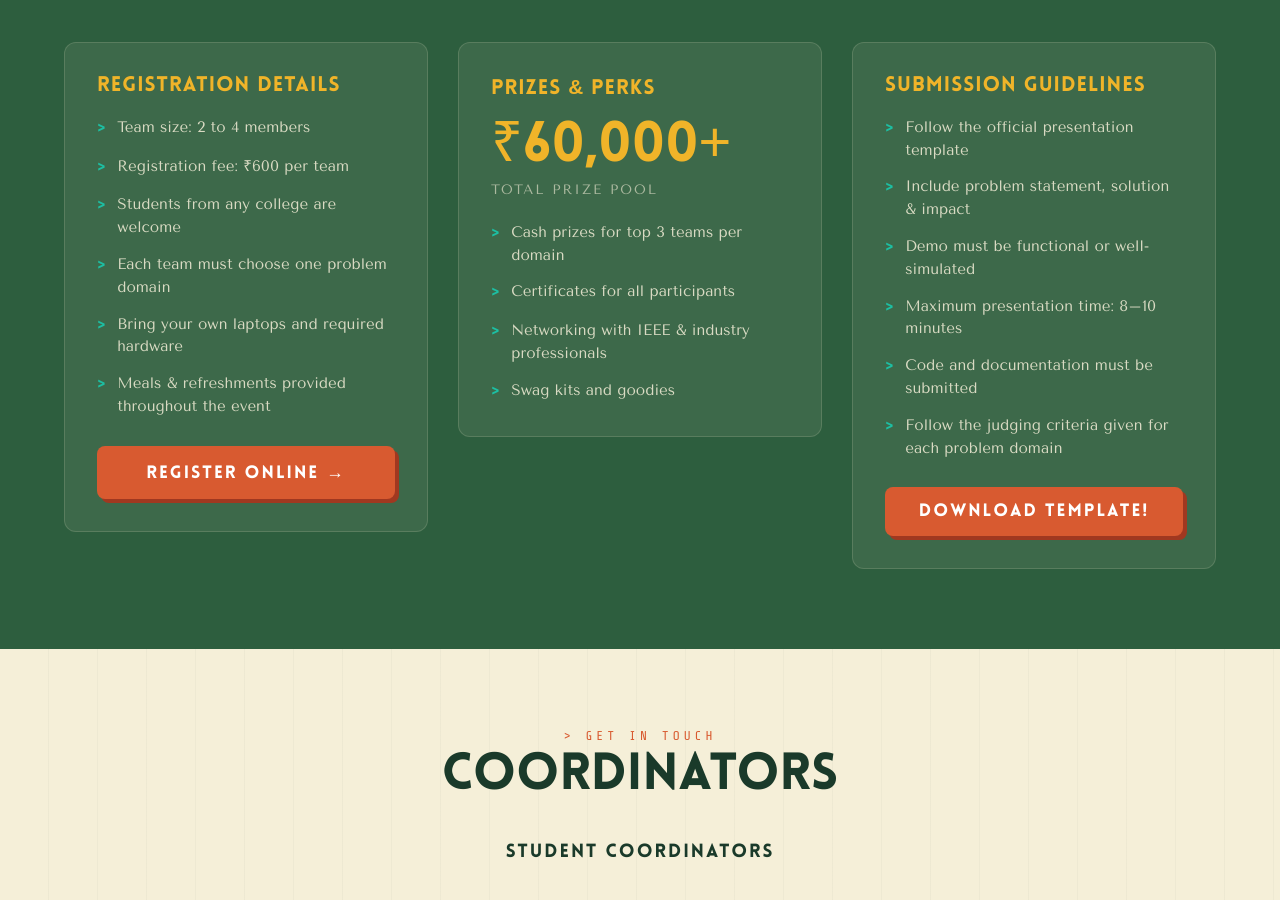
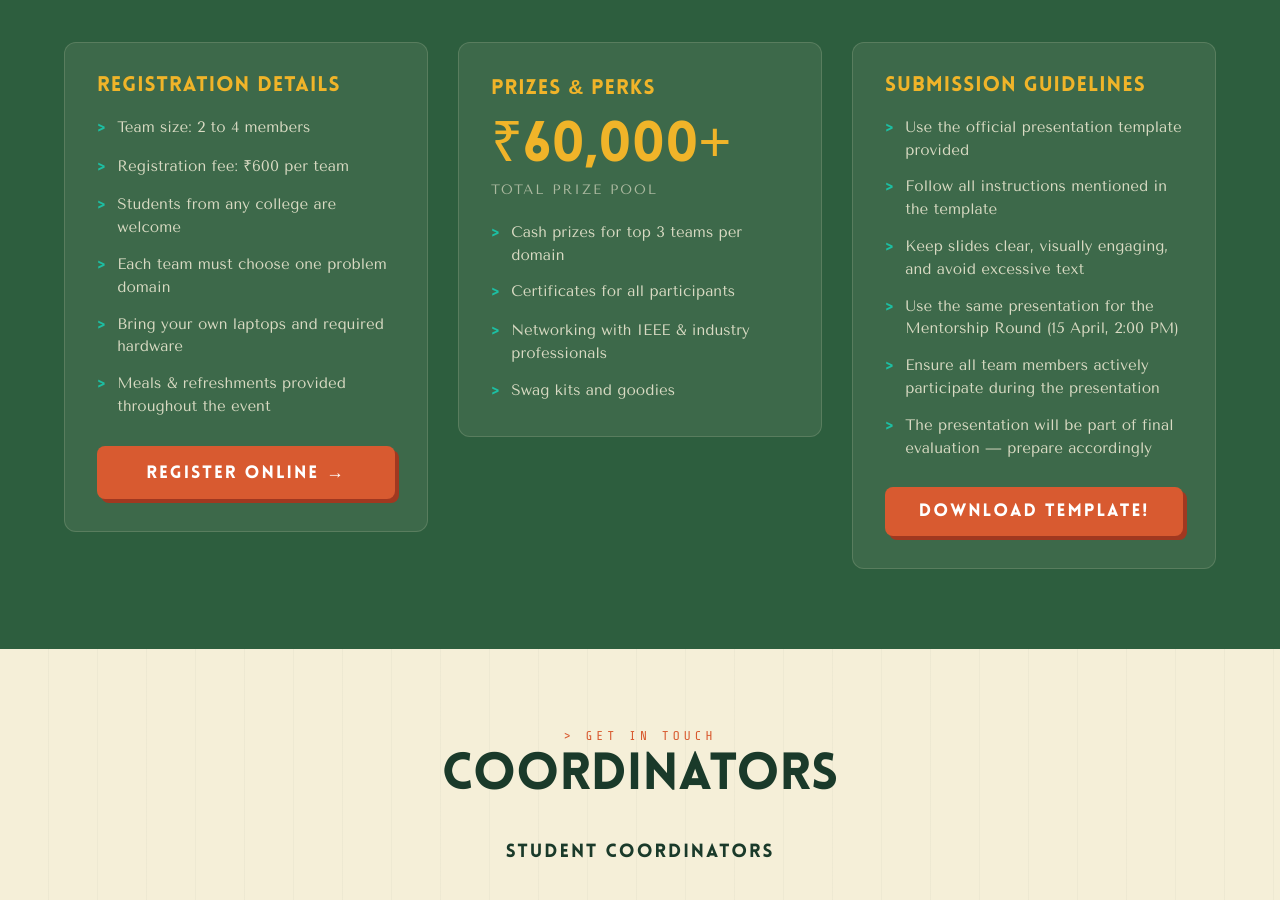
Before and after one commit to AyushT05/technotsav, a React (Vite) app: page / in a window 1280 px wide. Shown: the part 4157-5057 px from the top of the page. Built offline with nearby package versions, Linux system fonts and the light colour scheme.

Commit message:
presentation rules updated

```diff
--- a/src/components/Registration.jsx
+++ b/src/components/Registration.jsx
@@ -55,12 +55,12 @@ function Registration() {
           <h3>Submission Guidelines</h3>
 
           <ul className="reg-list">
-            <li>Follow the official presentation template</li>
-            <li>Include problem statement, solution & impact</li>
-            <li>Demo must be functional or well-simulated</li>
-            <li>Maximum presentation time: 8–10 minutes</li>
-            <li>Code and documentation must be submitted</li>
-            <li>Follow the judging criteria given for each problem domain</li>
+            <li>Use the official presentation template provided</li>
+            <li>Follow all instructions mentioned in the template</li>
+            <li>Keep slides clear, visually engaging, and avoid excessive text</li>
+            <li>Use the same presentation for the Mentorship Round (15 April, 2:00 PM)</li>
+            <li>Ensure all team members actively participate during the presentation</li>
+            <li>The presentation will be part of final evaluation — prepare accordingly</li>
           </ul>
 
           {!isTemplateAvailable && (
```
